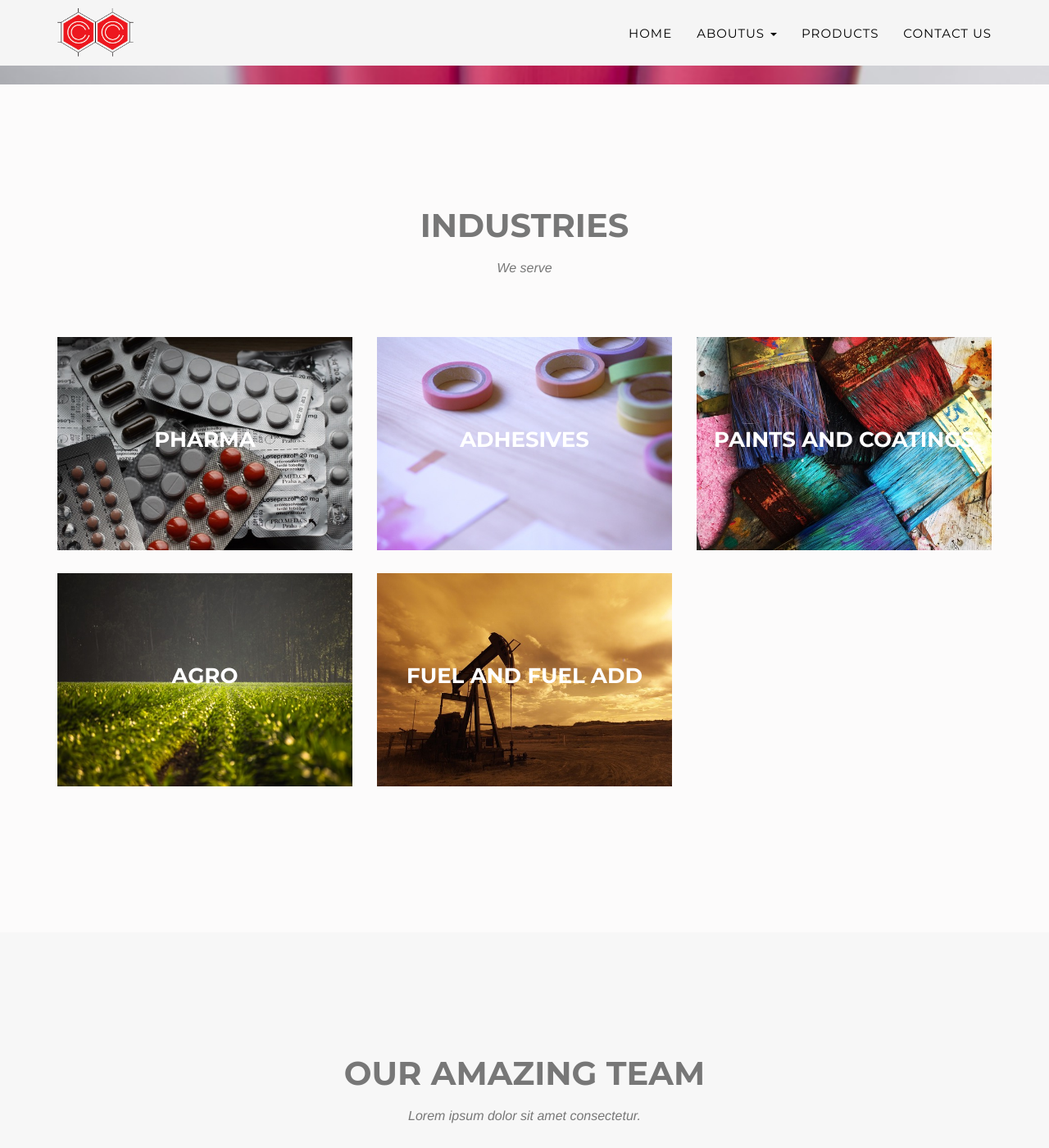
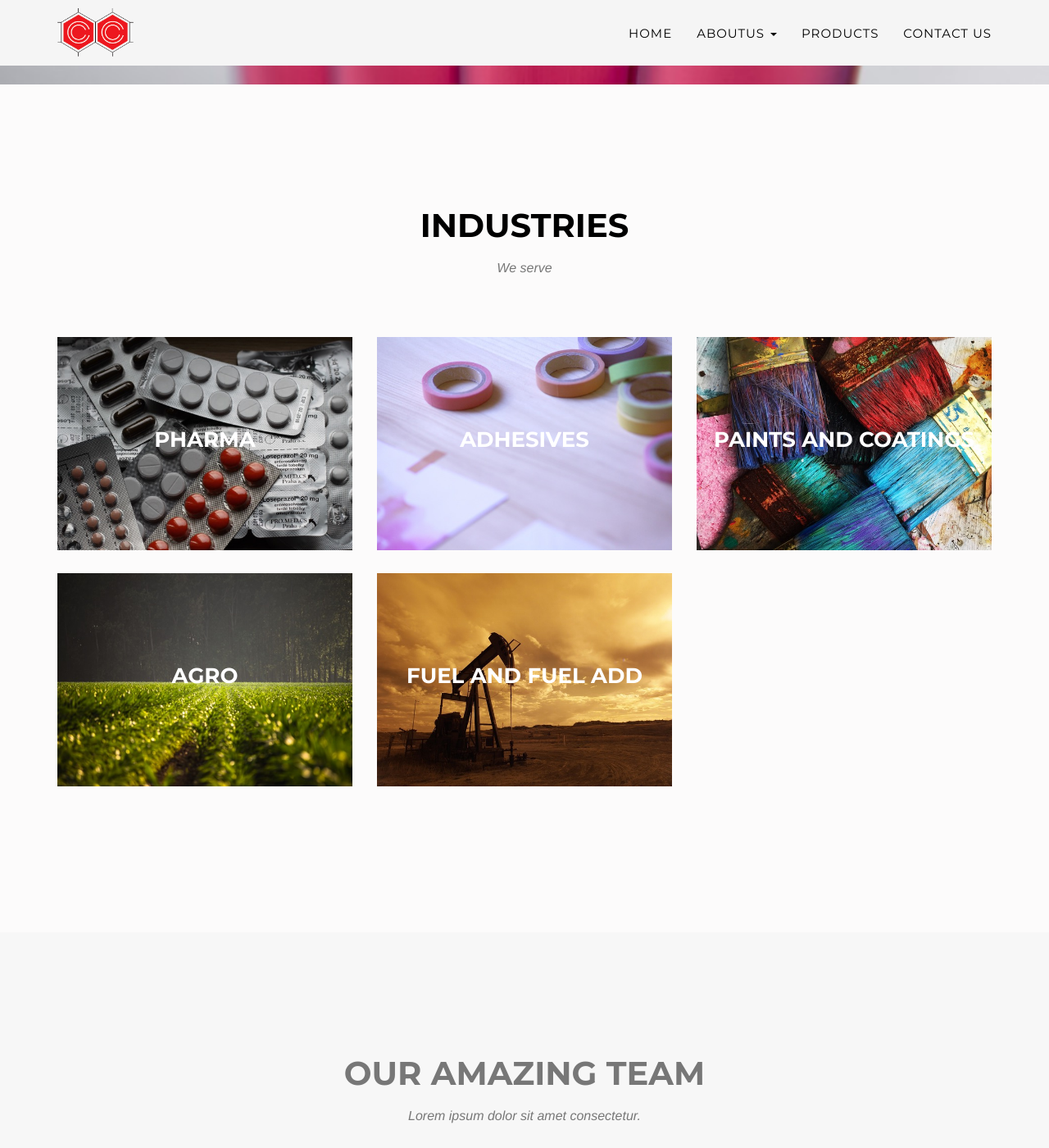
Before and after one commit to chemicalcorp/trichem, a Jekyll site: the page built from index.html, in a window 1280 px wide and 1400 px high, scrolled down 638 px. Shown: the whole window at 82% size. Built offline with Jekyll 4.4.1, drawn with Linux system fonts in a browser that asks for light colours; some web fonts are replaced.

Commit message:
Black text

```diff
--- a/_includes/css/agency.css
+++ b/_includes/css/agency.css
@@ -1018,3 +1018,7 @@ blockquote::before{
         font-size: 1.4em;
     }
 }
+
+.blacktext {
+    color: black;
+}
--- a/_includes/industry_grid.html
+++ b/_includes/industry_grid.html
@@ -3,8 +3,8 @@
     <div class="container">
         <div class="row">
             <div class="col-lg-12 text-center">
-                <h2 class="section-heading">Industries</h2>
-                <h3 class="section-subheading text-muted">We serve</h3>
+                <h2 class="section-heading blacktext">Industries</h2>
+                <h3 class="section-subheading">We serve</h3>
             </div>
         </div>
         <div class="row text-center">
--- a/_includes/navbar.html
+++ b/_includes/navbar.html
@@ -5,7 +5,6 @@
         <div class="navbar-header page-scroll">
             <button aria-expanded="false" type="button" class="navbar-toggle" data-toggle="collapse" data-target="#bs-example-navbar-collapse-1">
                     <span class="sr-only">Toggle navigation</span>
-                    <span class="icon-bar"></span>
                     <span class="icon-bar"></span>
                     <span class="icon-bar"></span>
                 </button>
```
